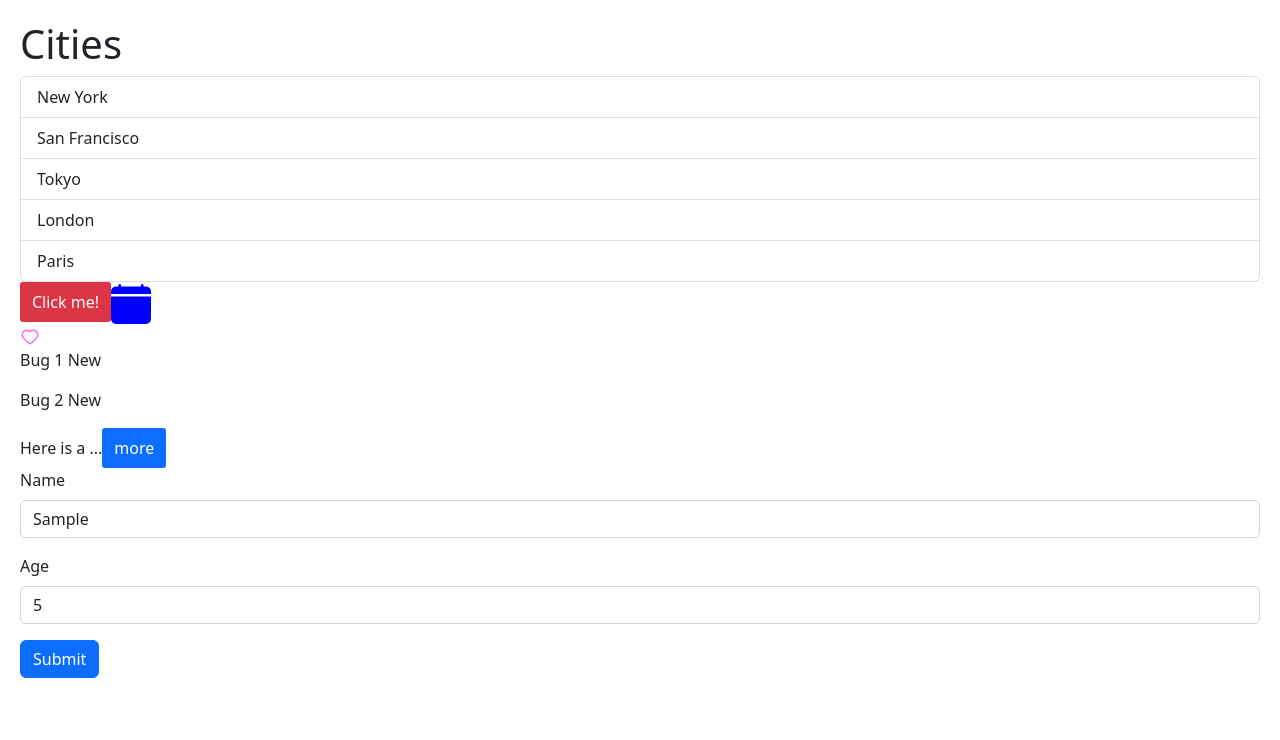
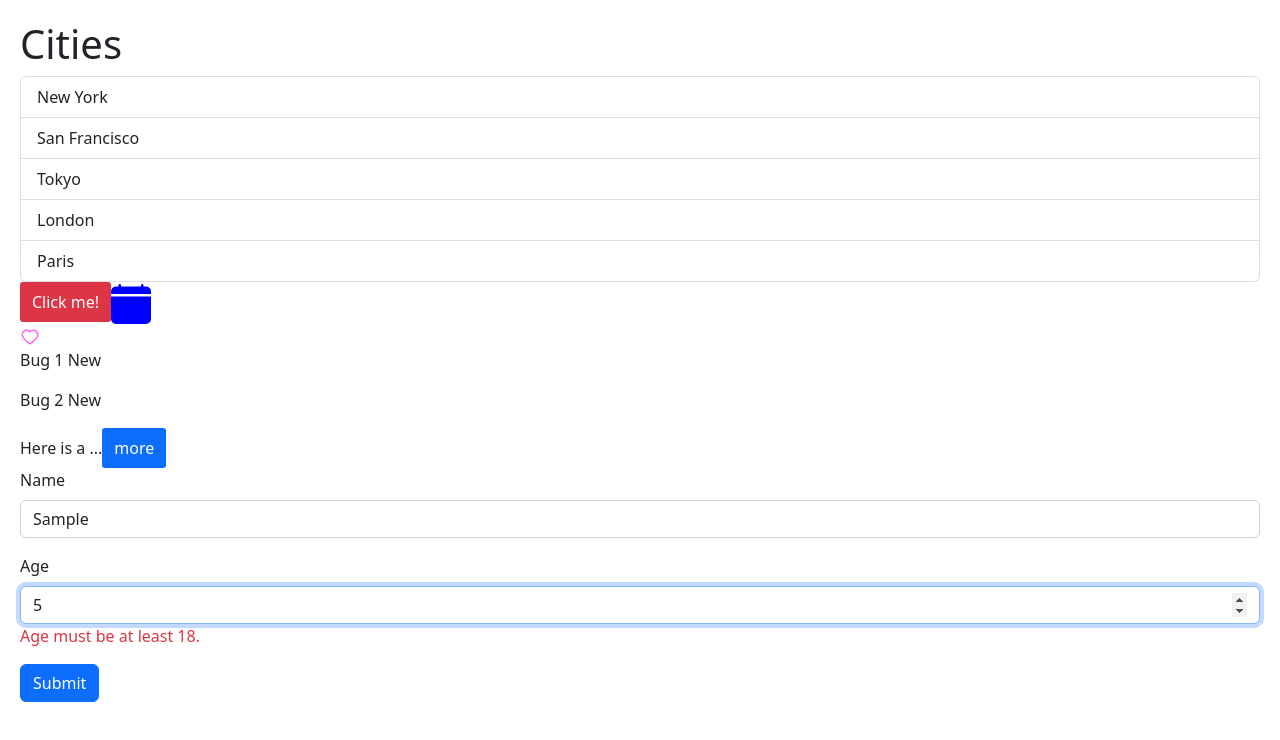
Before and after one commit to BigFatFlo/react18_beginners, a React (Vite) app in the folder react-app/: page / in a window 1280 px wide. Both pictures are taken after typing "Sample", "5" into the empty fields and a click on the button "Submit". Shown: the top 740 px of the page. Built offline with nearby package versions, Linux system fonts and the light colour scheme.

Commit message:
Form - validation with zod

```diff
--- a/react-app/package.json
+++ b/react-app/package.json
@@ -9,6 +9,7 @@
     "preview": "vite preview"
   },
   "dependencies": {
+    "@hookform/resolvers": "^2.9.11",
     "@types/styled-components": "^5.1.34",
     "bootstrap": "^5.2.3",
     "immer": "^9.0.1",
@@ -16,7 +17,8 @@
     "react-dom": "^18.2.0",
     "react-hook-form": "7.43",
     "react-icons": "^4.7.1",
-    "styled-components": "^6.1.13"
+    "styled-components": "^6.1.13",
+    "zod": "^3.20.6"
   },
   "devDependencies": {
     "@types/react": "^18.0.27",
--- a/react-app/src/components/Form.tsx
+++ b/react-app/src/components/Form.tsx
@@ -1,10 +1,16 @@
 import React, { FormEvent, useRef, useState } from "react";
 import { FieldValues, useForm } from "react-hook-form";
+import { z } from "zod";
+import { zodResolver } from "@hookform/resolvers/zod";
 
-interface FormData {
-  name: string;
-  age: number;
-}
+const schema = z.object({
+  name: z.string().min(3, { message: "Name must be at least 3 characters." }),
+  age: z
+    .number({ invalid_type_error: "Age field is required." })
+    .min(18, { message: "Age must be at least 18." }),
+});
+
+type FormData = z.infer<typeof schema>;
 
 const Form = () => {
   const {
@@ -12,7 +18,7 @@
     handleSubmit,
     // Nested destructuring
     formState: { errors },
-  } = useForm<FormData>();
+  } = useForm<FormData>({ resolver: zodResolver(schema) });
 
   const onSubmit = (data: FieldValues) => console.log(data);
 
@@ -23,28 +29,24 @@
           Name
         </label>
         <input
-          {...register("name", { required: true, minLength: 3 })}
+          {...register("name")}
           id="name"
           type="text"
           className="form-control"
         />
-        {errors.name?.type === "required" && (
-          <p className="text-danger">The name field is required.</p>
-        )}
-        {errors.name?.type === "minLength" && (
-          <p className="text-danger">The name must be at least 3 characters.</p>
-        )}
+        {errors.name && <p className="text-danger">{errors.name.message}</p>}
       </div>
       <div className="mb-3">
         <label htmlFor="age" className="form-label">
           Age
         </label>
         <input
-          {...register("age")}
+          {...register("age", { valueAsNumber: true })}
           id="age"
           type="number"
           className="form-control"
         />
+        {errors.age && <p className="text-danger">{errors.age.message}</p>}
       </div>
       <button className="btn btn-primary" type="submit">
         Submit
```
Also changed, not shown: 1 other file (tests, documents, lock files or other folders).
